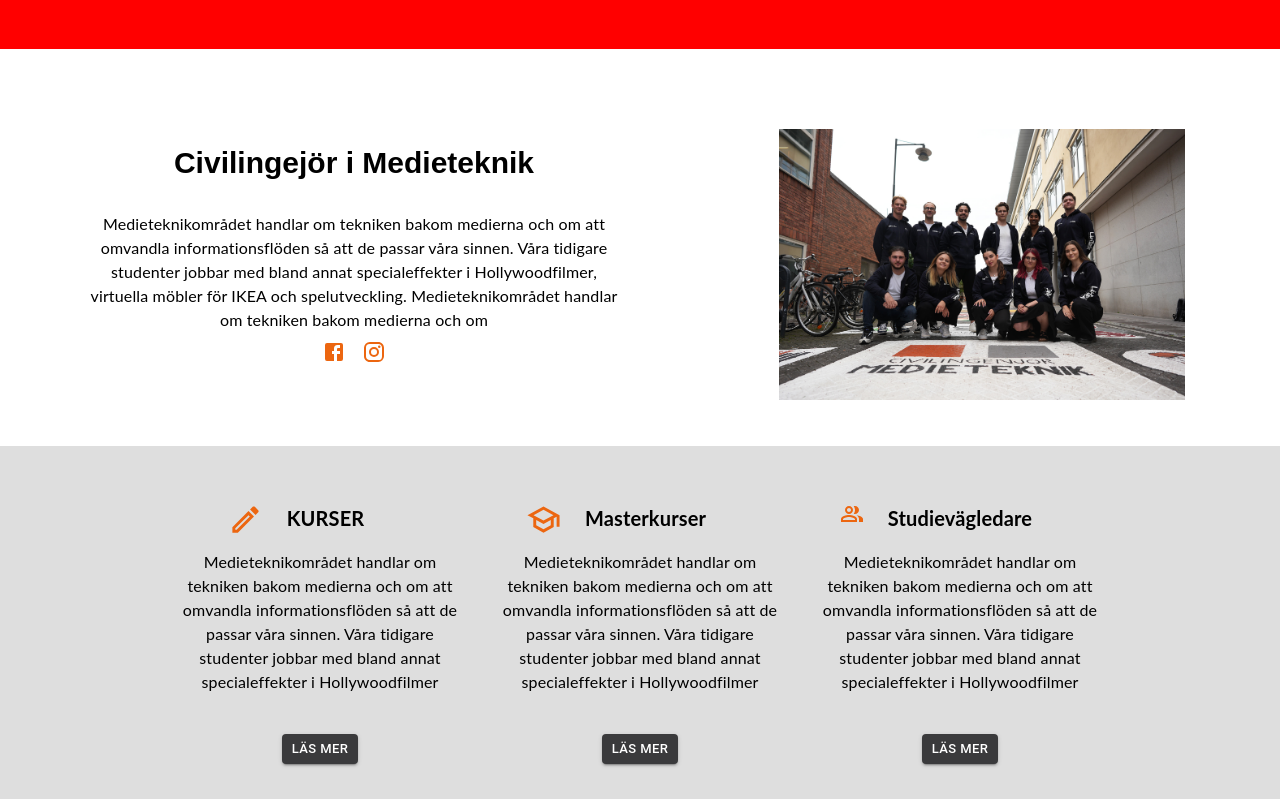
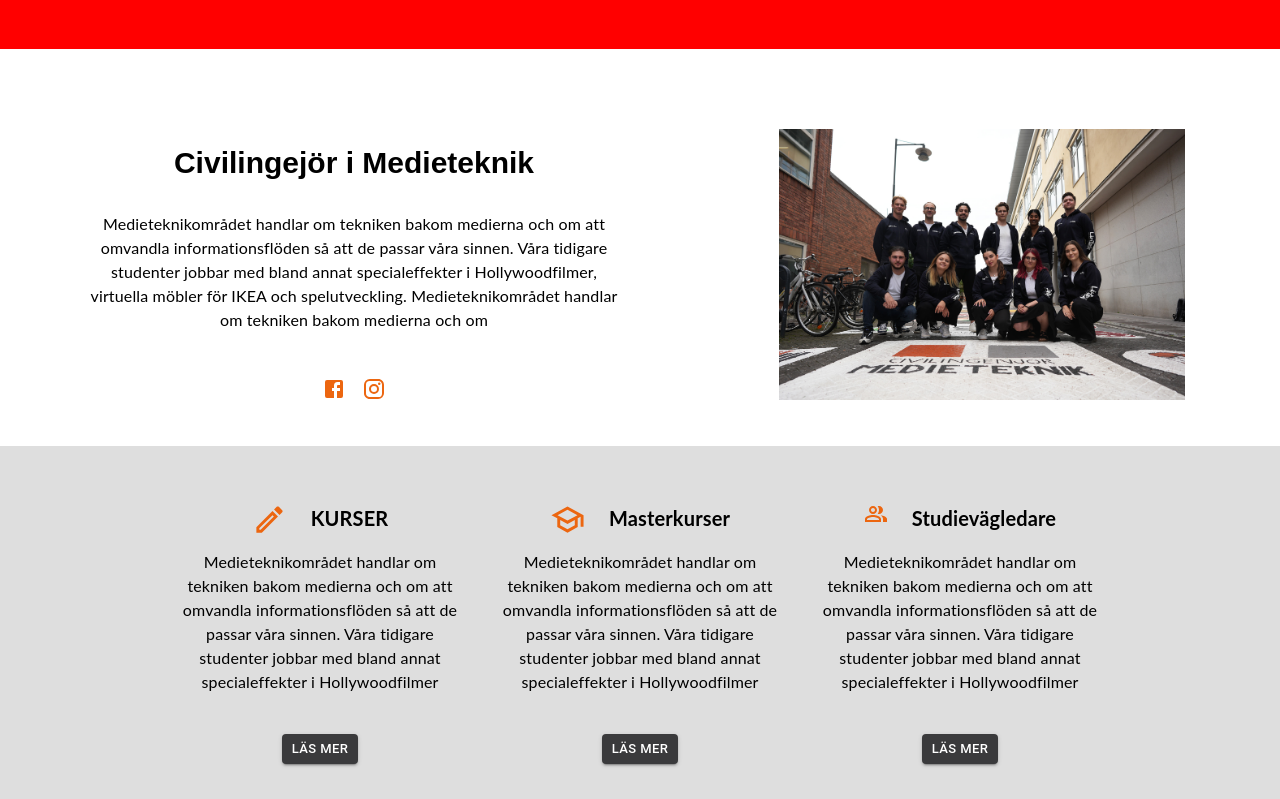
Before and after one commit to webbchef/medieteknik, a Next.js app in the folder frontend/: page /about in a window 1280 px wide. Shown: the part 561-1360 px from the top of the page. Built offline with nearby package versions, Linux system fonts and the light colour scheme.

Commit message:
fixed error, grid in typography

```diff
--- a/frontend/pages/about/index.tsx
+++ b/frontend/pages/about/index.tsx
@@ -8,13 +8,11 @@ import BackgroundImage from "../../components/general/BackgroundImage";
 import gruppbild from "../../assets/gruppbild.jpg";
 import { display } from "@mui/system";
 
-
-import FacebookIcon from '@mui/icons-material/Facebook';
-import InstagramIcon from '@mui/icons-material/Instagram';
-import CreateOutlinedIcon from '@mui/icons-material/CreateOutlined';
-import SchoolOutlinedIcon from '@mui/icons-material/SchoolOutlined';
-import PeopleAltOutlinedIcon from '@mui/icons-material/PeopleAltOutlined';
-
+import FacebookIcon from "@mui/icons-material/Facebook";
+import InstagramIcon from "@mui/icons-material/Instagram";
+import CreateOutlinedIcon from "@mui/icons-material/CreateOutlined";
+import SchoolOutlinedIcon from "@mui/icons-material/SchoolOutlined";
+import PeopleAltOutlinedIcon from "@mui/icons-material/PeopleAltOutlined";
 
 // export default function PresentationPage() {
 const PresentationPage: NextPage = () => {
@@ -41,30 +39,53 @@ const PresentationPage: NextPage = () => {
         Test
       </Button> */}
 
-      <Grid container sx={{ justifyContent: "center", background: "red", marginBottom:"20px"}}>
+      <Grid
+        container
+        sx={{
+          justifyContent: "center",
+          background: "red",
+          marginBottom: "20px",
+        }}
+      >
         <BackgroundImage pageName="OM MT" imgSrc={gruppbild.src} />
 
         {/* ----------Civilingengör i Medieteknik ------------*/}
-        <Grid container spacing={1} sx={{marginTop: "50px", padding: 9, paddingBottom:2, background:"white"}}>
-
-            <Grid item xs={6} sx={{
+        <Grid
+          container
+          spacing={1}
+          sx={{
+            marginTop: "50px",
+            padding: 9,
+            paddingBottom: 2,
+            background: "white",
+          }}
+        >
+          <Grid
+            item
+            xs={6}
+            sx={{
               display: "flex",
               flexDirection: "column",
               alignItems: "center",
               textAlign: "center",
-            }}>
-              <Typography variant="h3" sx={{ margin: 2}}>
+            }}
+          >
+            <Typography variant="h3" sx={{ margin: 2 }}>
               Civilingejör i Medieteknik
             </Typography>
 
-              <Typography sx={{margin: 2}}>
-                Medieteknikområdet handlar om tekniken bakom medierna och
-                om att omvandla informationsflöden så att de passar våra sinnen.
-                Våra tidigare studenter jobbar med bland annat specialeffekter
-                i Hollywoodfilmer, virtuella möbler för IKEA och spelutveckling.
+            <Typography sx={{ margin: 2 }}>
+              Medieteknikområdet handlar om tekniken bakom medierna och om att
+              omvandla informationsflöden så att de passar våra sinnen. Våra
+              tidigare studenter jobbar med bland annat specialeffekter i
+              Hollywoodfilmer, virtuella möbler för IKEA och spelutveckling.
               Medieteknikområdet handlar om tekniken bakom medierna och om
-
-                <Grid item xs={12} sx={{ display: "flex", justifyContent: "center" }}>
+            </Typography>
+            <Grid
+              item
+              xs={12}
+              sx={{ display: "flex", justifyContent: "center" }}
+            >
               <IconButton
                 color="secondary"
                 aria-label="upload picture"
@@ -80,166 +101,195 @@ const PresentationPage: NextPage = () => {
                 <InstagramIcon />
               </IconButton>
             </Grid>
-
-              </Typography>
           </Grid>
 
           <Grid item xs={6} sx={{ display: "flex", justifyContent: "right" }}>
-              <img src={gruppbild.src} style={{ height: "90%", width: "80%", objectFit: "contain" }} />
+            <img
+              src={gruppbild.src}
+              style={{ height: "90%", width: "80%", objectFit: "contain" }}
+            />
           </Grid>
         </Grid>
         {/* ----------END Civilingengör i Medieteknik ------------*/}
 
         {/* ----------Kurser, masterkurser, studievägledare ------------*/}
-        <Grid container sx={{justifyContent:"center", background: "#DEDEDE"}}>
-
-          <Grid container sx={{marginTop: 5, marginBottom: 5, display:"flex", flexDirection:"row", justifyContent:"center"}}>
-
-            <Grid item xs={4} md={3} sx={{
+        <Grid
+          container
+          sx={{ justifyContent: "center", background: "#DEDEDE" }}
+        >
+          <Grid
+            container
+            sx={{
+              marginTop: 5,
+              marginBottom: 5,
+              display: "flex",
+              flexDirection: "row",
+              justifyContent: "center",
+            }}
+          >
+            <Grid
+              item
+              xs={4}
+              md={3}
+              sx={{
                 alignItems: "center",
                 textAlign: "center",
                 padding: 2,
-              }} >
+              }}
+            >
+              <Grid sx={{ display: "flex", justifyContent: "center" }}>
+                <CreateOutlinedIcon color="secondary" fontSize="large" />
 
-            <Grid xs={10} sx={{display:"flex", justifyContent:"center",}}>
-              <CreateOutlinedIcon color="secondary" fontSize="large"/>
-
-              <Grid sx={{display:"flex", paddingLeft: 3}} >
-                <Typography variant="h6" sx={{fontWeight: 'bold', paddingBottom:2}}>
+                <Grid sx={{ display: "flex", paddingLeft: 3 }}>
+                  <Typography
+                    variant="h6"
+                    sx={{ fontWeight: "bold", paddingBottom: 2 }}
+                  >
                     KURSER
                   </Typography>
                 </Grid>
               </Grid>
 
-            <Typography sx={{marginBottom: 5}}>
-              Medieteknikområdet handlar om tekniken bakom medierna och
-              om att omvandla informationsflöden så att de passar våra sinnen.
-              Våra tidigare studenter jobbar med bland annat specialeffekter
-              i Hollywoodfilmer
+              <Typography sx={{ marginBottom: 5 }}>
+                Medieteknikområdet handlar om tekniken bakom medierna och om att
+                omvandla informationsflöden så att de passar våra sinnen. Våra
+                tidigare studenter jobbar med bland annat specialeffekter i
+                Hollywoodfilmer
               </Typography>
-            <Button variant="contained" size="small">Läs mer</Button>
-
+              <Button variant="contained" size="small">
+                Läs mer
+              </Button>
             </Grid>
 
-            <Grid item xs={4} md={3} sx={{
+            <Grid
+              item
+              xs={4}
+              md={3}
+              sx={{
                 alignItems: "center",
                 textAlign: "center",
                 padding: 2,
-            }} >
+              }}
+            >
+              <Grid sx={{ display: "flex", justifyContent: "center" }}>
+                <SchoolOutlinedIcon color="secondary" fontSize="large" />
 
-            <Grid xs={10} sx={{display:"flex", justifyContent:"center",}}>
-              <SchoolOutlinedIcon color="secondary" fontSize="large"/>
-
-              <Grid sx={{display:"flex", paddingLeft: 3}} >
-                <Typography variant="h6" sx={{fontWeight: 'bold', paddingBottom:2}}>
+                <Grid sx={{ display: "flex", paddingLeft: 3 }}>
+                  <Typography
+                    variant="h6"
+                    sx={{ fontWeight: "bold", paddingBottom: 2 }}
+                  >
                     Masterkurser
                   </Typography>
                 </Grid>
               </Grid>
 
-              <Typography sx={{marginBottom: 5}}>
-              Medieteknikområdet handlar om tekniken bakom medierna och
-              om att omvandla informationsflöden så att de passar våra sinnen.
-              Våra tidigare studenter jobbar med bland annat specialeffekter
-              i Hollywoodfilmer
+              <Typography sx={{ marginBottom: 5 }}>
+                Medieteknikområdet handlar om tekniken bakom medierna och om att
+                omvandla informationsflöden så att de passar våra sinnen. Våra
+                tidigare studenter jobbar med bland annat specialeffekter i
+                Hollywoodfilmer
               </Typography>
-            <Button variant="contained" size="small">Läs mer</Button>
-
+              <Button variant="contained" size="small">
+                Läs mer
+              </Button>
             </Grid>
 
-            <Grid item xs={4} md={3} sx={{
+            <Grid
+              item
+              xs={4}
+              md={3}
+              sx={{
                 alignItems: "center",
                 textAlign: "center",
                 padding: 2,
-              }}>
+              }}
+            >
+              <Grid sx={{ display: "flex", justifyContent: "center" }}>
+                <PeopleAltOutlinedIcon color="secondary" fontSize="medium" />
 
-            <Grid xs={10} sx={{display:"flex", justifyContent:"center",}}>
-              <PeopleAltOutlinedIcon color="secondary" fontSize="medium"/>
-
-              <Grid sx={{ paddingLeft: 3}} >
-                <Typography variant="h6" sx={{fontWeight: 'bold', paddingBottom:2}}>
+                <Grid sx={{ paddingLeft: 3 }}>
+                  <Typography
+                    variant="h6"
+                    sx={{ fontWeight: "bold", paddingBottom: 2 }}
+                  >
                     Studievägledare
                   </Typography>
                 </Grid>
               </Grid>
 
-              <Typography sx={{marginBottom: 5}}>
-              Medieteknikområdet handlar om tekniken bakom medierna och
-              om att omvandla informationsflöden så att de passar våra sinnen.
-              Våra tidigare studenter jobbar med bland annat specialeffekter
-              i Hollywoodfilmer
+              <Typography sx={{ marginBottom: 5 }}>
+                Medieteknikområdet handlar om tekniken bakom medierna och om att
+                omvandla informationsflöden så att de passar våra sinnen. Våra
+                tidigare studenter jobbar med bland annat specialeffekter i
+                Hollywoodfilmer
               </Typography>
 
-            <Button variant="contained" size="small">Läs mer</Button>
-
-
+              <Button variant="contained" size="small">
+                Läs mer
+              </Button>
             </Grid>
-
           </Grid>
         </Grid>
         {/* ----------END Kurser, masterkurser, studievägledare ------------*/}
 
         {/* ----------Utlandsstudier ------------*/}
-        <Grid container spacing={1} sx={{ padding: 9, paddingBottom:2, background:"white"}}>
-
+        <Grid
+          container
+          spacing={1}
+          sx={{ padding: 9, paddingBottom: 2, background: "white" }}
+        >
           <Grid item xs={6} sx={{ display: "flex", justifyContent: "right" }}>
-            <img src={gruppbild.src} style={{ height: "90%", width: "80%", objectFit: "contain" }} />
+            <img
+              src={gruppbild.src}
+              style={{ height: "90%", width: "80%", objectFit: "contain" }}
+            />
           </Grid>
 
-            <Grid item xs={6} sx={{
+          <Grid
+            item
+            xs={6}
+            sx={{
               display: "flex",
               flexDirection: "column",
               alignItems: "center",
               textAlign: "center",
-            }}>
-
-
-
-              <Typography variant="h3" sx={{ margin: 2}}>
+            }}
+          >
+            <Typography variant="h3" sx={{ margin: 2 }}>
               Utlandsstudier
             </Typography>
 
-              <Typography sx={{margin: 2}}>
-                Medieteknikområdet handlar om tekniken bakom medierna och
-                om att omvandla informationsflöden så att de passar våra sinnen.
-                Våra tidigare studenter jobbar med bland annat specialeffekter
-                i Hollywoodfilmer, virtuella möbler för IKEA och spelutveckling.
+            <Typography sx={{ margin: 2 }}>
+              Medieteknikområdet handlar om tekniken bakom medierna och om att
+              omvandla informationsflöden så att de passar våra sinnen. Våra
+              tidigare studenter jobbar med bland annat specialeffekter i
+              Hollywoodfilmer, virtuella möbler för IKEA och spelutveckling.
               Medieteknikområdet handlar om tekniken bakom medierna och om
-
-                <Grid item xs={12} sx={{ display: "flex", justifyContent: "center", m: 4 }}>
-
+            </Typography>
+            <Grid
+              item
+              xs={12}
+              sx={{ display: "flex", justifyContent: "center", m: 4 }}
+            >
               <Button variant="contained"> Läs mer</Button>
             </Grid>
-
-              </Typography>
           </Grid>
         </Grid>
         {/* ----------END Utlandsstudier ------------*/}
 
         {/* ----------Alumner ------------*/}
-        <Grid container spacing={1} sx={{ padding: 6, justifyContent: "center", background:"blue"}}>
-
-          <Grid sx={{textAlign:"center", margin: 2}}>
-            <Typography variant="h3"  >Alumner</Typography>
+        <Grid
+          container
+          spacing={1}
+          sx={{ padding: 6, justifyContent: "center", background: "blue" }}
+        >
+          <Grid sx={{ textAlign: "center", margin: 2 }}>
+            <Typography variant="h3">Alumner</Typography>
             <Typography>sdnos idgo dbgodf ibgodbf oigbod fibgo</Typography>
-
-
-
           </Grid>
-
-
         </Grid>
-
-
-
-
-
-
       </Grid>
-
-
-
-
     </motion.div>
   );
 };
```
Lines whose indentation alone changed are shown as unchanged.
